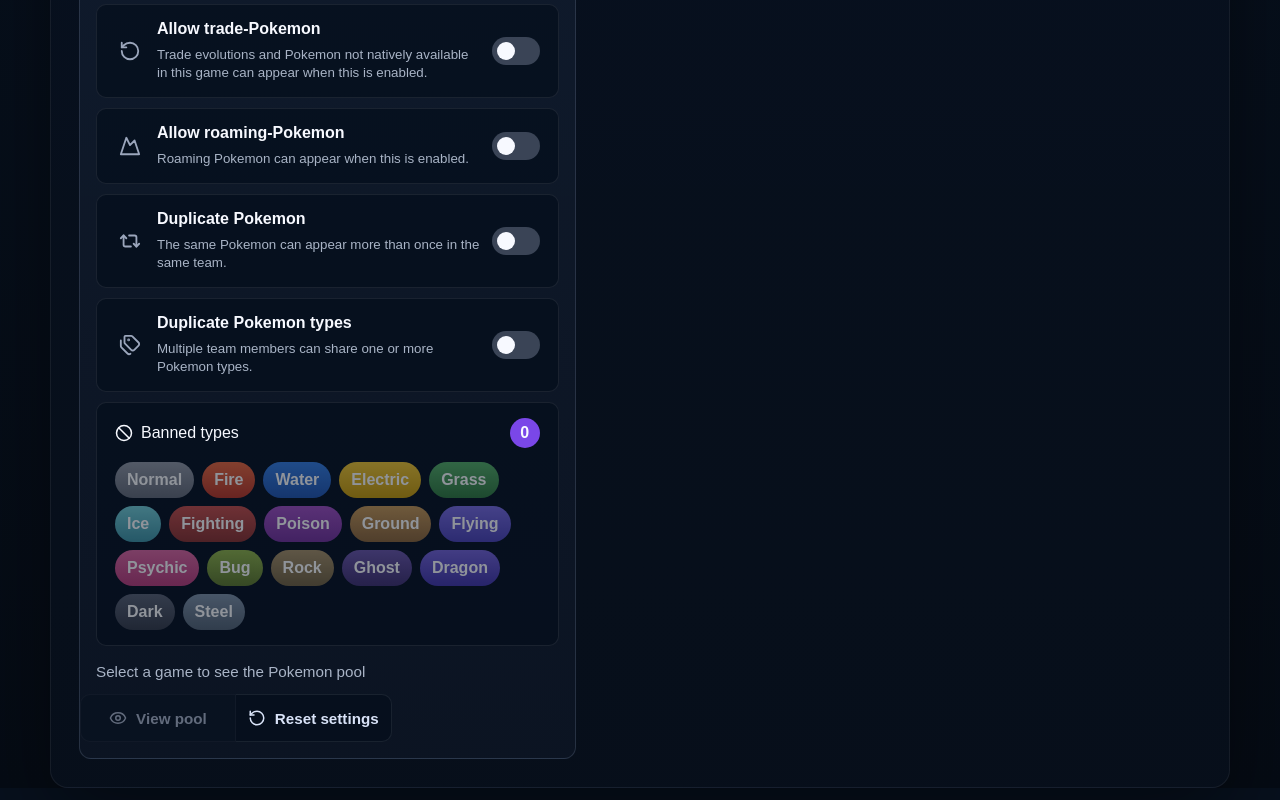
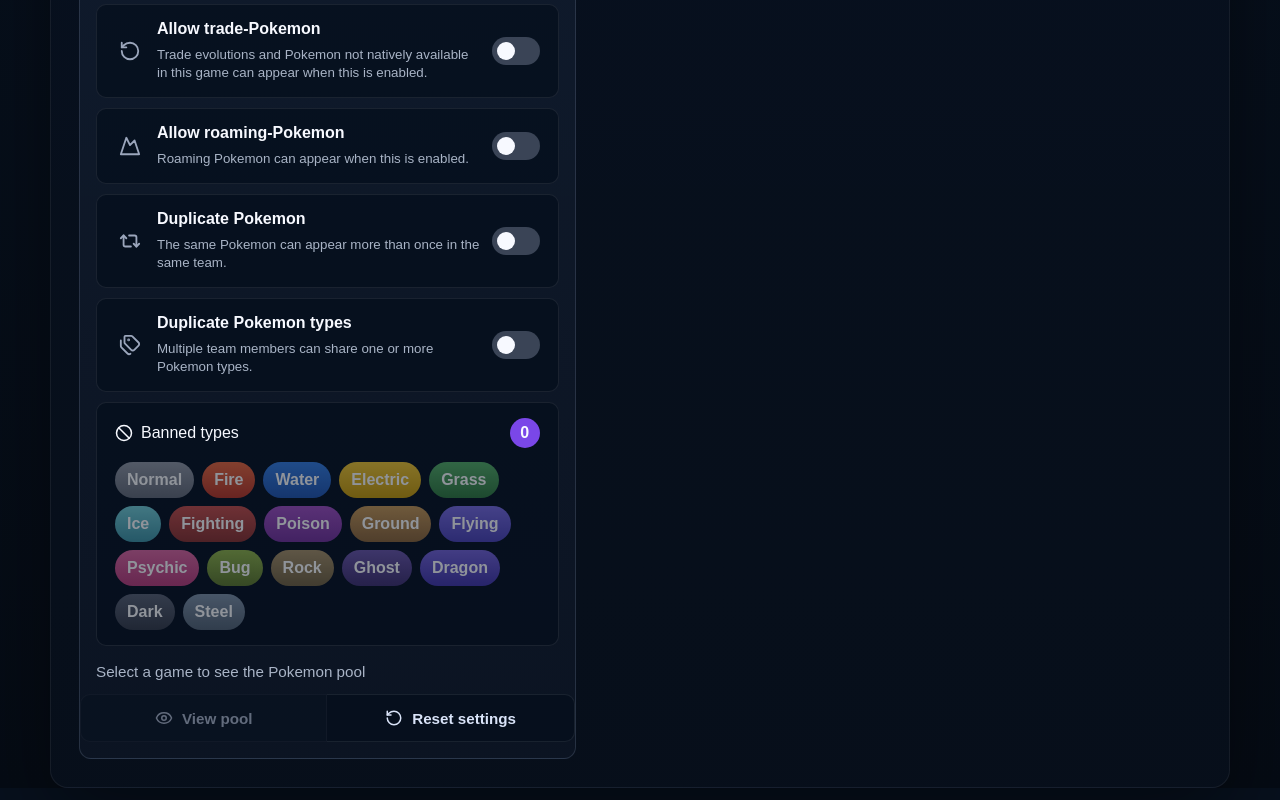
Before and after one commit to EasyEddi/Route-Zero, a Next.js app: page / in a window 1280 px wide. Shown: the part 942-1742 px from the top of the page. Built offline with nearby package versions, Linux system fonts and the light colour scheme.

Commit message:
Force settings action footer to stretch

```diff
--- a/app/globals.css
+++ b/app/globals.css
@@ -619,7 +619,10 @@
 .settingsFooter {
   display: grid;
   gap: 12px;
+  width: 100%;
   margin: 16px 0 0;
+  align-items: stretch;
+  justify-content: stretch;
   color: var(--muted);
   font-size: 0.95rem;
 }
@@ -634,6 +637,7 @@
   gap: 0;
   width: calc(100% + 32px);
   margin-inline: -16px;
+  justify-self: stretch;
 }
 
 .settingsActionButton {
```
